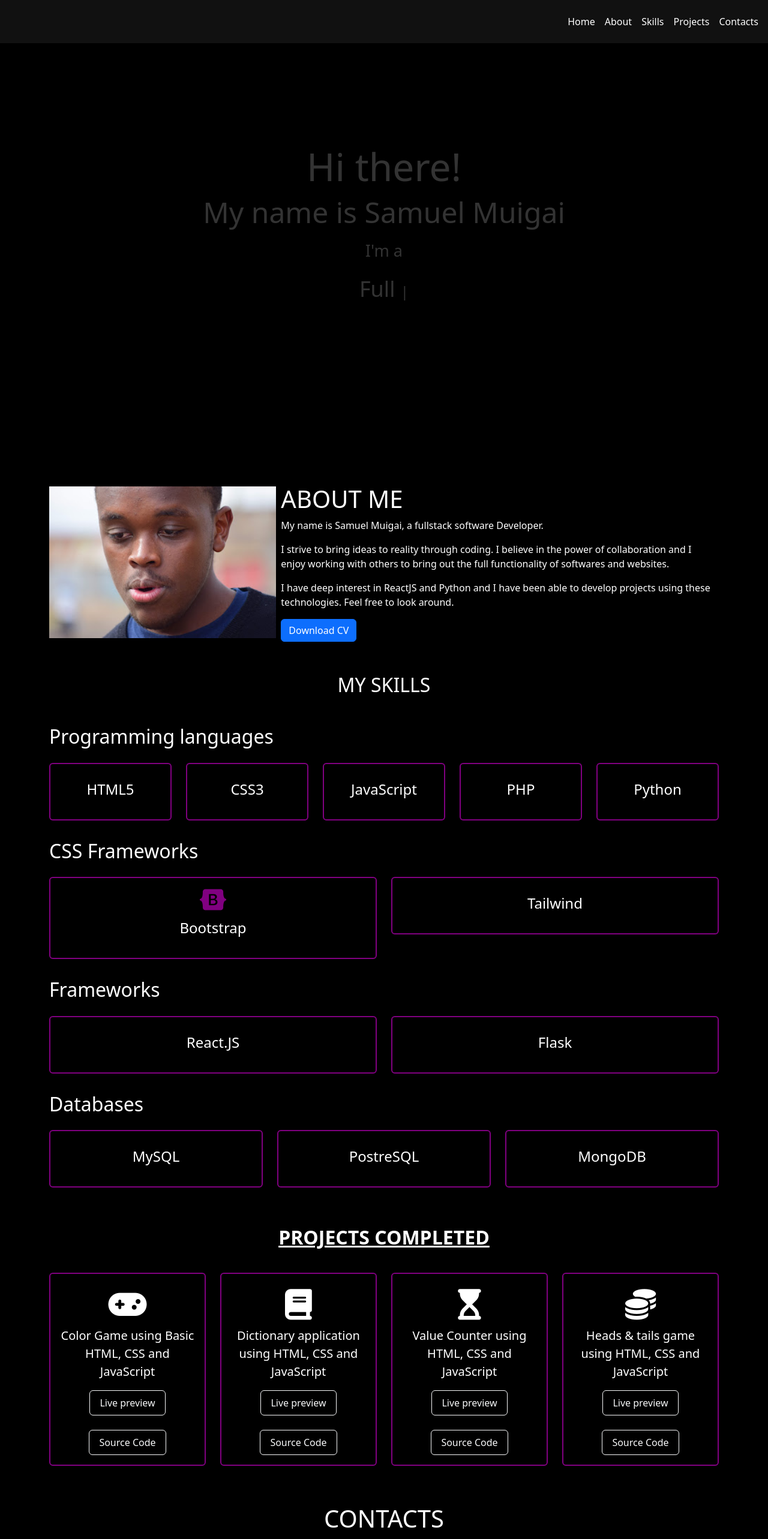
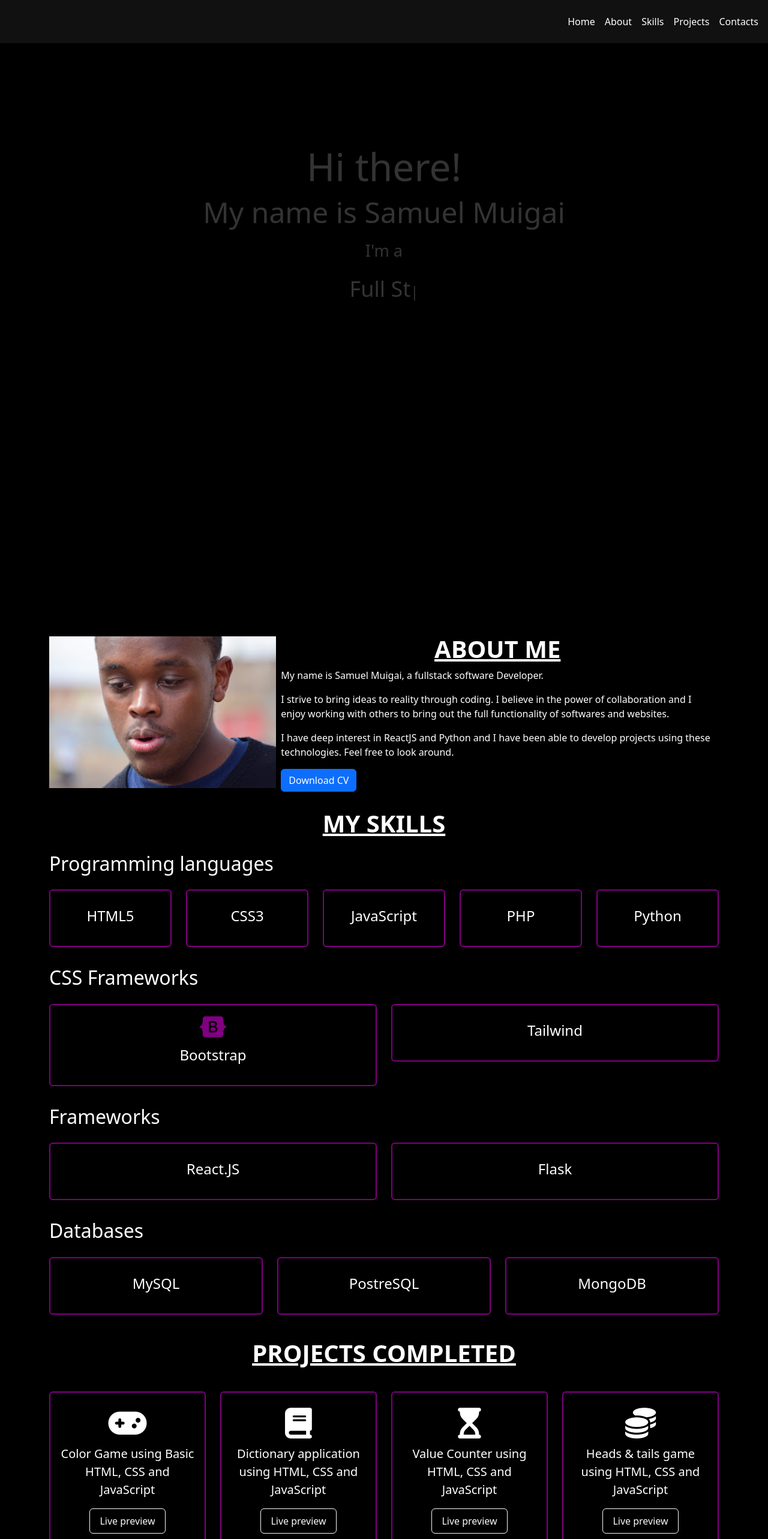
Before and after one commit to Ndungu-Muigai/portfolio, a React (Create React App) app: page / in a window 1280 px wide. Shown: the top 2566 px of the page at 60% size. Built offline with nearby package versions, Linux system fonts and the light colour scheme; some icons are missing; a web font is replaced by a local one.

Commit message:
Working on the margin top of the bookmarks

```diff
--- a/src/App.js
+++ b/src/App.js
@@ -5,6 +5,8 @@ import './assets/About.css'
 import './assets/Navbar.css'
 import './assets/Skills.css'
 import './assets/Contacts.css'
+
+import { Routes, Route } from 'react-router-dom';
 
 import Footer from './Components/Footer';
 import NavBar from './Components/Navbar';
@@ -18,14 +20,22 @@ function App() {
   return (
     <>
       <NavBar/>
-      <div style={{marginTop: "80px", zIndex: "1000"}}>
-        <Home/>
+      <Routes>
+        <Route path='/' element={<Home/>}></Route>
+      </Routes>
+      <div id="about" style={{marginTop: "250px"}}>
         <About/>
+      </div>
+      <div id="skills">
         <Skills/>
+      </div>
+      <div id="projects">
         <Projects/>
+      </div>
+      <div id="contacts">
         <Contacts/>
-        <Footer/>
       </div>
+      <Footer/>
     </>
   );
 }
--- a/src/Pages/About.js
+++ b/src/Pages/About.js
@@ -5,10 +5,10 @@ const About = () =>
 {
     return (
         <>
-            <div id='about' className="container about-container">
+            <div className="container about-container">
                 <img src={Profile} alt='Profile' className="img-fluid"/>
                 <div className="intro mx-2 mt-2">
-                    <h1>ABOUT ME</h1>
+                    <h1 className='text-uppercase text-center fw-bolder text-decoration-underline'>ABOUT ME</h1>
                     <p>
                         My name is Samuel Muigai, a fullstack software Developer.
                     </p>
--- a/src/Pages/Contacts.js
+++ b/src/Pages/Contacts.js
@@ -3,8 +3,8 @@ import Contact from '../Data/Contacts.json'
 const Contacts = () =>
 {
     return (
-        <div id="contacts" className='mb-3'>
-            <h1 className='text-center text-uppercase my-4'>Contacts</h1>
+        <div className='mb-3'>
+            <h1 className='text-uppercase text-center fw-bolder text-decoration-underline my-4'>Contacts</h1>
             <div className="container">
                 <div className="row">
                     {Contact.map(contact =>
--- a/src/Pages/Projects.js
+++ b/src/Pages/Projects.js
@@ -19,14 +19,14 @@ const Projects = () => {
     });
 
     return (
-        <div id='projects' className='my-5'>
-            <h1 className='text-uppercase text-center fw-bolder fs-2 text-decoration-underline my-4'>Projects completed</h1>
+        <>
+            <h1 className='text-uppercase text-center fw-bolder text-decoration-underline my-4'>Projects completed</h1>
             <div className="container">
                 <div className="row">
                     {projectsMap}
                 </div>
             </div>
-        </div>
+        </>
     );
 };
 
--- a/src/Pages/Skills.js
+++ b/src/Pages/Skills.js
@@ -18,8 +18,8 @@ const Skills = () =>
     }, []);
 
     return (
-        <div id='skills'>
-            <h2 className='my-5 text-center text-uppercase fs-2'>My skills</h2>
+        <>
+            <h1 className='text-uppercase text-center fw-bolder text-decoration-underline my-4'>My skills</h1>
             <div className="container">
                 <div className="row my-3">
                     <h2>Programming languages</h2>
@@ -87,7 +87,7 @@ const Skills = () =>
                         })}
                 </div>
             </div>
-        </div>
+        </>
      );
 }
 
--- a/src/assets/Home.css
+++ b/src/assets/Home.css
@@ -4,13 +4,13 @@
     flex-direction: row;
     align-items: baseline;
     justify-content: center;
-    height: 90vh;
+    height: 100vh;
     color: #333;
 }
 .hero-content
 {
     text-align: center;
-    margin-top: 20vh;
+    margin-top: 30vh;
 }
 .hero-content h1
 {
```
